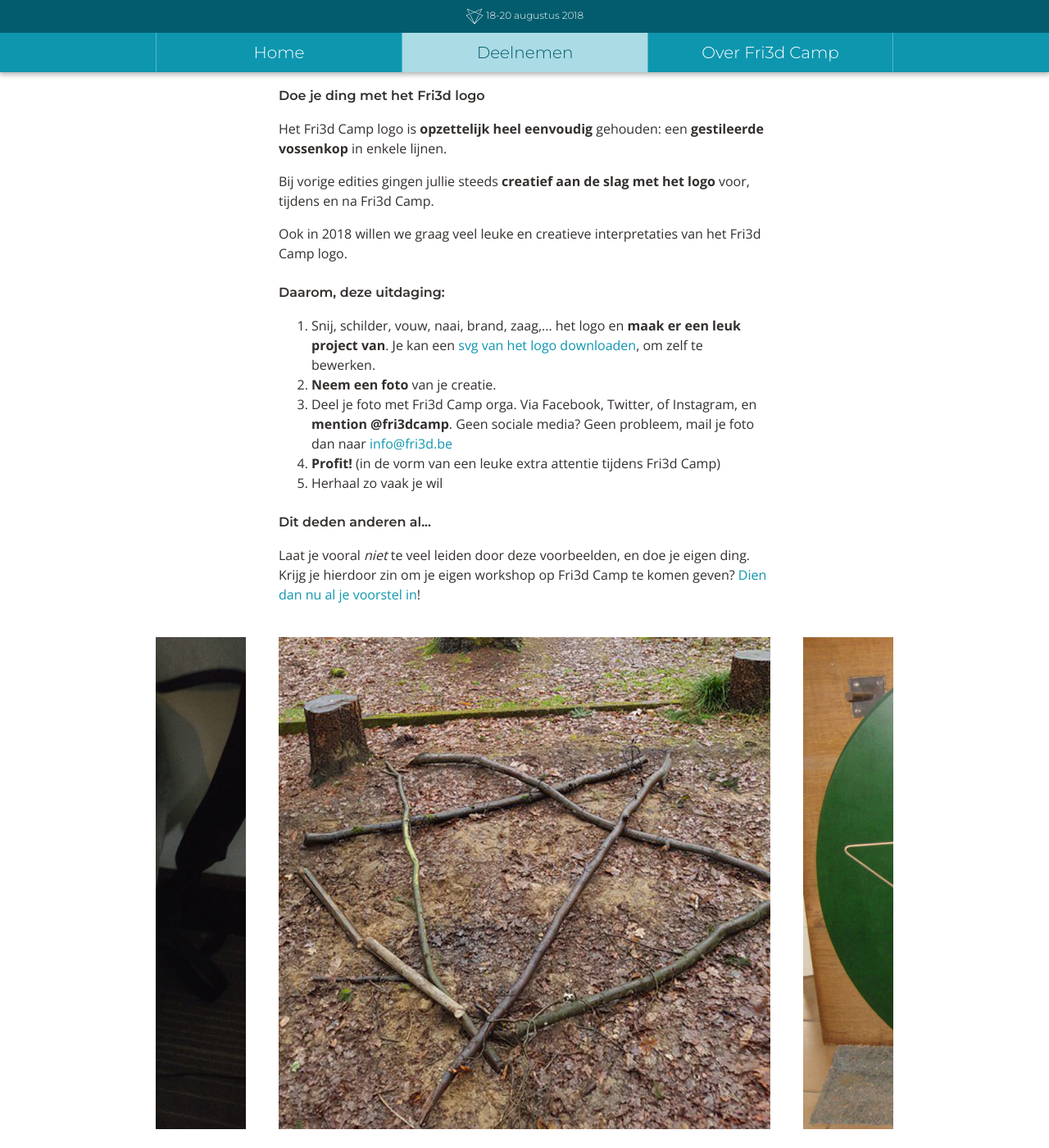
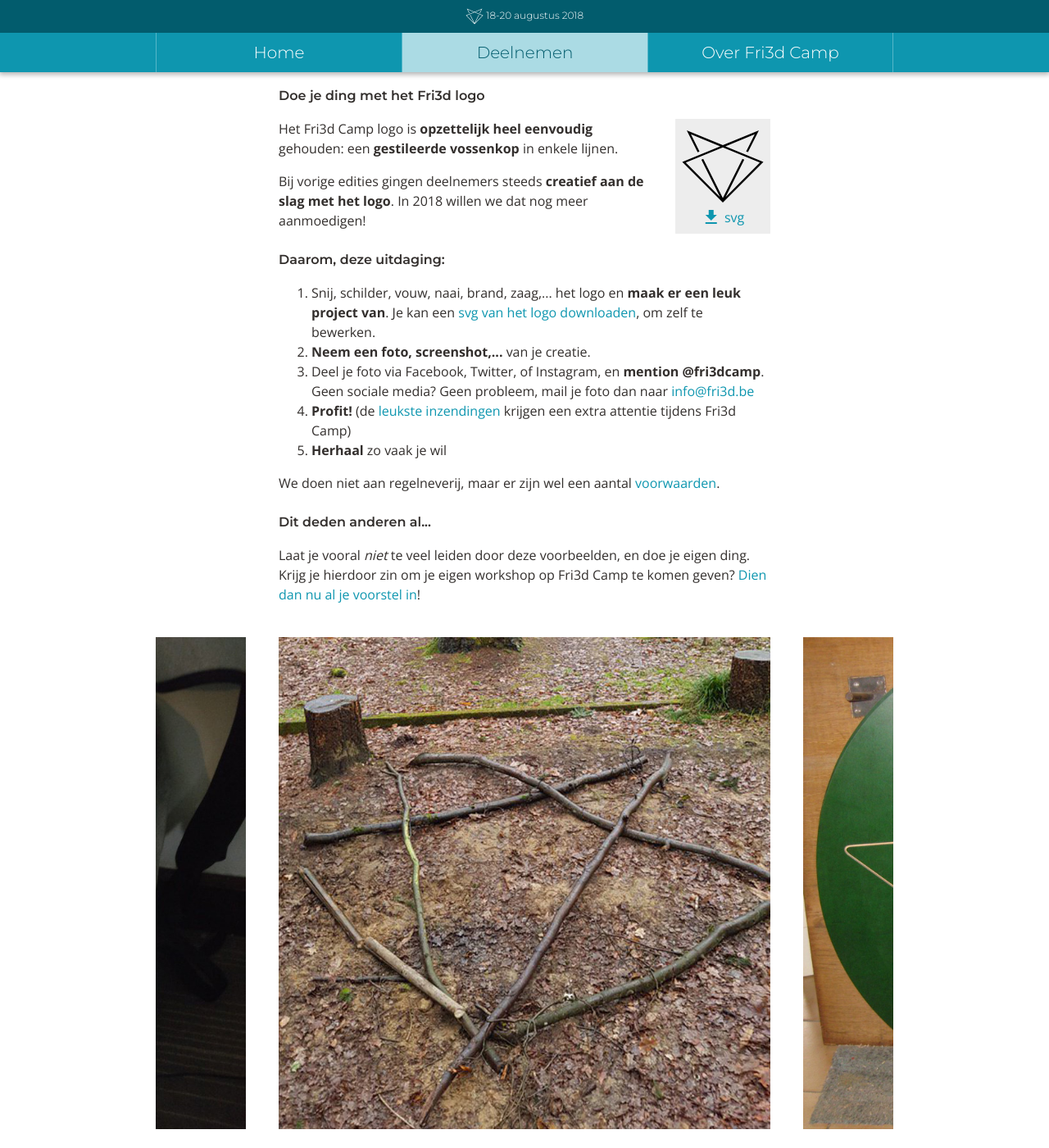
Before and after one commit to Fri3dCamp/fri3d2018-announce, a Jekyll site: the page built from deelnemen/logo-contest.html, in a window 1280 px wide and 1400 px high, scrolled down 367 px. Shown: the whole window at 82% size. Built offline with Jekyll 4.4.1, drawn with Linux system fonts in a browser that asks for light colours; nearby versions of some CDN libraries; some of the changed text lies outside the part shown; grey boxes are pictures that could not be loaded.

Commit message:
logo contest update: copy + conditions block

```diff
--- a/deelnemen/logo-contest.html
+++ b/deelnemen/logo-contest.html
@@ -6,19 +6,27 @@
 ---
 <div class="maincontent">
     <h2>Doe je ding met het Fri3d logo</h2>
-    <p>Het Fri3d Camp logo is <strong>opzettelijk heel eenvoudig</strong> gehouden: een <strong>gestileerde vossenkop</strong> in enkele lijnen.</p>
-    <p>Bij vorige edities gingen jullie steeds <strong>creatief aan de slag met het logo</strong> voor, tijdens en na Fri3d Camp.</p>
-    <p>Ook in 2018 willen we graag veel leuke en creatieve interpretaties van het Fri3d Camp logo.</p>
+    <a class="linkblock linkblock-right" href="{{ site.baseurl }}/img/logo_basic_for_art.svg"><img src="{{ site.baseurl }}/img/fox-black.svg" alt="Gestileerde vossenkop" /><span class="label"><i class="material-icons">file_download</i> svg</span></a><p>Het Fri3d Camp logo is <strong>opzettelijk heel eenvoudig</strong> gehouden: een <strong>gestileerde vossenkop</strong> in enkele lijnen.</p>
+
+    <p>Bij vorige edities gingen deelnemers steeds <strong>creatief aan de slag met het logo</strong>. In 2018 willen we dat nog meer aanmoedigen! </p>
     <h2>Daarom, deze uitdaging:</h2>
+
     <ol>
         <li>Snij, schilder, vouw, naai, brand, zaag,... het logo en <strong>maak er een leuk project van</strong>. Je kan een <a href="{{ site.baseurl }}/img/logo_basic_for_art.svg">svg van het logo downloaden</a>, om zelf te bewerken.</li>
-        <li><strong>Neem een foto</strong> van je creatie.</li>
-        <li>Deel je foto met Fri3d Camp orga. Via Facebook, Twitter, of Instagram, en <strong>mention @fri3dcamp</strong>. Geen sociale media? Geen probleem, mail je foto dan naar <a href="mailto:info@fri3d.be">info@fri3d.be</a></li>
-        <li><strong>Profit!</strong> (in de vorm van een leuke extra attentie tijdens Fri3d Camp)</li>
-        <li>Herhaal zo vaak je wil</li>
+        <li><strong>Neem een foto, screenshot,...</strong> van je creatie.</li>
+        <li>Deel je foto via Facebook, Twitter, of Instagram, en <strong>mention @fri3dcamp</strong>. Geen sociale media? Geen probleem, mail je foto dan naar <a href="mailto:info@fri3d.be">info@fri3d.be</a></li>
+        <li><strong>Profit!</strong> (de <a href="#voorwaarden">leukste inzendingen</a> krijgen een extra attentie tijdens Fri3d Camp)</li>
+        <li><strong>Herhaal</strong> zo vaak je wil</li>
     </ol>
+    <p>We doen niet aan regelneverij, maar er zijn wel een aantal <a href="#voorwaarden">voorwaarden</a>.</p>
     <h2>Dit deden anderen al...</h2>
         <p>Laat je vooral <em>niet</em> te veel leiden door deze voorbeelden, en doe je eigen ding. Krijg je hierdoor zin om je eigen workshop op Fri3d Camp te komen geven? <a href="https://content.fri3d.be/cfp">Dien dan nu al je voorstel in</a>!</p>
         <p class="printonly printonly-box">Om bomen te redden, worden de foto's uit de slideshows niet afgedrukt.</p>
 </div>
 {% include slideshow-logo_uses.html %}
+<div class="maincontent" id="voorwaarden">
+    <h2>Voorwaarden</h2>
+    <p>Alle inzendingen die getuigen van een oprechte poging, krijgen de (nog nader te bepalen) extra attentie tijdens Fri3d Camp.</p>
+    <p>Je moet op Fri3d Camp aanwezig zijn (met een geldig ticket) om je extra attentie te claimen.</p>
+    <p>We doen ons best om alle inzendingen te spotten, maar we kunnen niet garanderen dat we elke inzending zien, met name als @fri3dcamp niet correct gementiond wordt, als er gepost wordt vanop afgeschermde accounts, etc.</p>
+</div>
```
Also changed, not shown: img/fox-black.svg (added).
